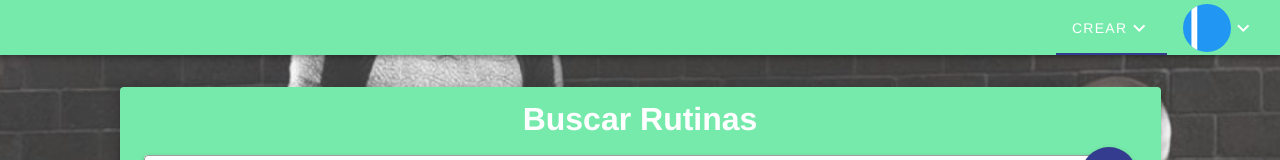
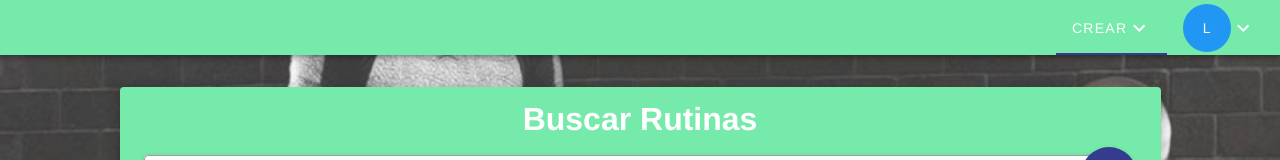
Before and after one commit to daviditco4/rutinapp-website, a Vue app: page /search-routine in a window 1280 px wide. Shown: the top 160 px of the page. Built offline with nearby package versions, Linux system fonts and the light colour scheme.

Commit message:
perfil en el navbar

```diff
--- a/src/components/AppBar.vue
+++ b/src/components/AppBar.vue
@@ -35,10 +35,8 @@
       <v-menu offset-y tile open-on-hover close-delay="3" >
         <template v-slot:activator="{ on, attrs }">
           <v-tab v-bind="attrs" v-on="on" class="white--text text-center">
-            <v-avatar color="blue" max-width="50" max-height="50" class="justify-center my-2">
-              <span class="white--text text-h1">{{
-                username.charAt(0).toUpperCase()
-              }}</span>
+            <v-avatar color="blue" max-width="100" max-height="100" class=" align-center my-4">
+                {{username.charAt(0).toUpperCase()}}
             </v-avatar>
             <!--<v-img src="@/assets/logo.png" max-width="50" max-height="50" class="justify-center my-3"></v-img>-->
             <v-icon color="white">mdi-chevron-down</v-icon>
```
